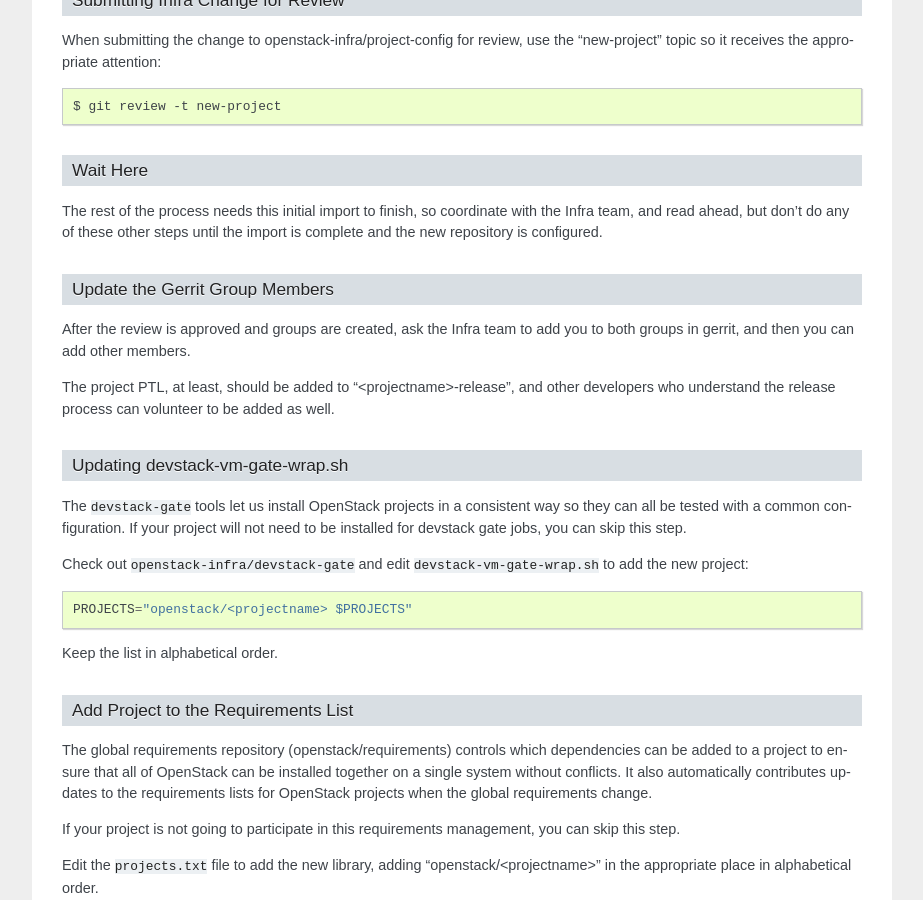
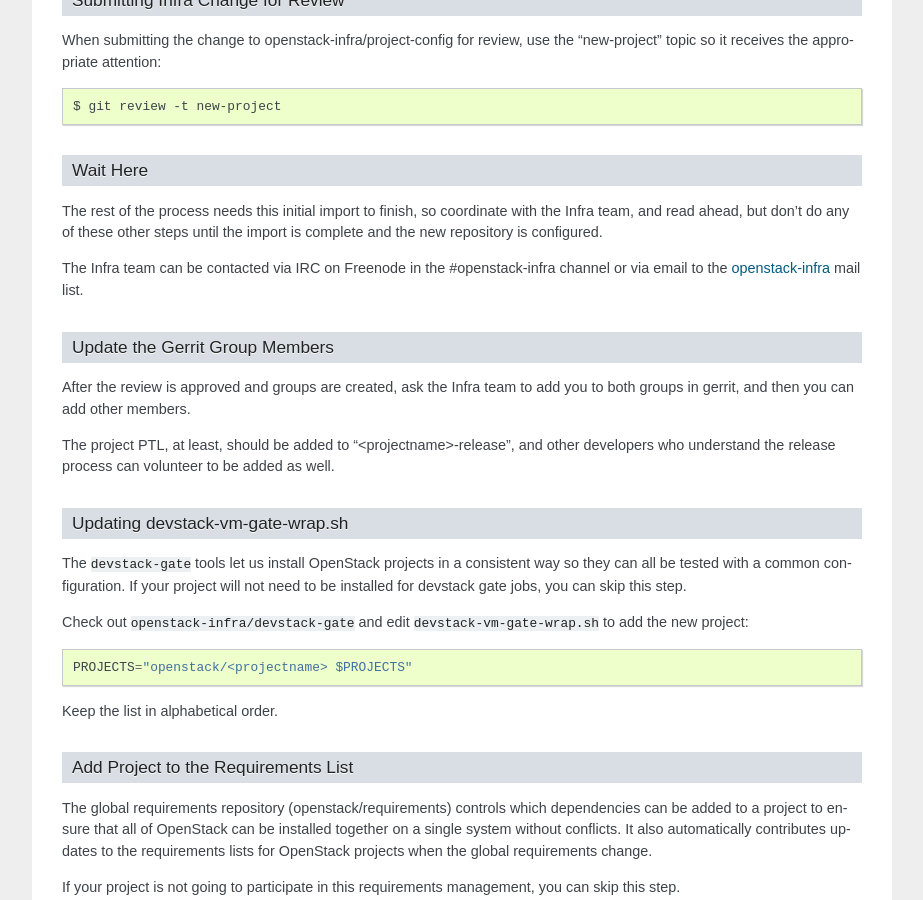
Before and after one commit to openstack-archive/infra-manual, a Sphinx documentation site: the page built from doc/source/creators.rst, in a window 1280 px wide and 900 px high, scrolled down 6758 px. Shown: the whole window, without its empty margins (198-1121 px from the left). Built offline with Sphinx 7.4.7, drawn with Linux system fonts in a browser that asks for light colours.

Commit message:
Add infra contact info in creators doc
There is a step in the creators doc that essentially says wait for
infra. Make it clear how to contact the infra team at this point so that
communication can happen if necessary.

Change-Id: I4a7fc6b5569038ea5146ac63841e80a7205727fe

```diff
--- a/doc/source/creators.rst
+++ b/doc/source/creators.rst
@@ -424,6 +424,11 @@
 these other steps until the import is complete and the new repository
 is configured.
 
+The Infra team can be contacted via IRC on Freenode in the
+#openstack-infra channel or via email to the `openstack-infra
+<http://lists.openstack.org/cgi-bin/mailman/listinfo/openstack-infra>`_
+mail list.
+
 Update the Gerrit Group Members
 -------------------------------
 
```
